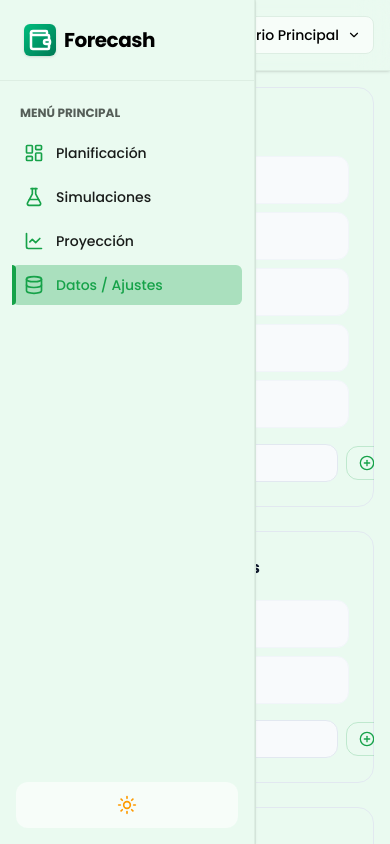
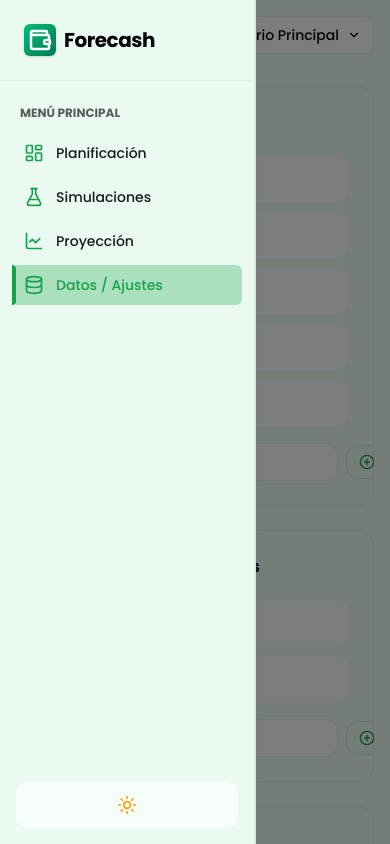
Before and after one commit to josegijon/Forecash-v2, a React (Vite) app in the folder frontend/: page /escenario/1/datos in a window 390 px wide. Both pictures are taken after a click on the button "Abrir menú". Built offline with nearby package versions, Linux system fonts and the light colour scheme.

Commit message:
feat: refactor Header, MainLayout, Sidebar, and SidebarNavigation components for improved functionality and UI responsiveness

```diff
--- a/frontend/src/ui/layout/Header/Header.tsx
+++ b/frontend/src/ui/layout/Header/Header.tsx
@@ -16,13 +16,13 @@ interface HeaderProps {
 }
 
 export const Header = ({ onMenuClick }: HeaderProps) => {
-    const location = useLocation();
+    // const location = useLocation();
 
     // const lastSegment = location.pathname.split("/").filter(Boolean).pop() ?? "";
     // const title = PAGE_TITLES[lastSegment] ?? "Forecash";
 
     return (
-        <header className="border-b border-border bg-background/20 backdrop-blur-lg sticky top-0 z-10 shadow-sm">
+        <header className="bg-background/60 backdrop-blur sticky top-0 z-10">
             <div className="h-full px-4 md:px-8 py-4 flex items-center justify-between gap-4">
                 {/* Botón menú móvil */}
                 <button
--- a/frontend/src/ui/layout/MainLayout.tsx
+++ b/frontend/src/ui/layout/MainLayout.tsx
@@ -10,28 +10,26 @@ export const MainLayout = ({ children }: MainLayoutProps) => {
     const [sidebarOpen, setSidebarOpen] = useState(false);
 
     return (
-        <div className="flex h-screen bg-background font-poppins text-foreground">
-            {/* Backdrop móvil */}
+        <div
+            className="flex h-screen bg-background font-poppins text-foreground"
+            onKeyDown={(e) => e.key === "Escape" && setSidebarOpen(false)}
+        >
             {sidebarOpen && (
                 <div
-                    className="fixed inset-0 lg:hidden"
+                    className="fixed inset-0 bg-black/50 z-11 lg:hidden"
                     onClick={() => setSidebarOpen(false)}
                 />
             )}
 
-            {/* Sidebar */}
-            <aside
-                className={`
-                    fixed lg:sticky top-0 z-30 h-screen
-                    w-64 border-r border-border
-                    transition-transform duration-300 bg-background
-                    ${sidebarOpen ? "translate-x-0" : "-translate-x-full lg:translate-x-0"}
-                `}
-            >
-                <Sidebar />
+            <aside className={`
+                fixed lg:sticky top-0 z-30 h-screen
+                w-64 border-r border-border
+                transition-transform duration-300 bg-background
+                ${sidebarOpen ? "translate-x-0" : "-translate-x-full lg:translate-x-0"}
+            `}>
+                <Sidebar onClose={() => setSidebarOpen(false)} />
             </aside>
 
-            {/* Contenido */}
             <div className="flex-1 flex flex-col min-w-0 overflow-auto">
                 <Header onMenuClick={() => setSidebarOpen(true)} />
                 <main className="flex-1 p-4 md:p-8">
--- a/frontend/src/ui/layout/Sidebar/Sidebar.tsx
+++ b/frontend/src/ui/layout/Sidebar/Sidebar.tsx
@@ -3,7 +3,11 @@ import { SidebarHeader } from "./SidebarHeader";
 import { SidebarNavigation } from "./SidebarNavigation";
 import { ThemeToggle } from "./ThemeToggle";
 
-export const Sidebar = () => {
+interface SidebarProps {
+    onClose: () => void;
+}
+
+export const Sidebar = ({ onClose }: SidebarProps) => {
     return (
         <div className="sticky top-0 z-11 flex flex-col justify-between h-screen shadow-sm border-r border-border">
             {/* Header */}
@@ -14,7 +18,7 @@ export const Sidebar = () => {
 
             {/* Navigation */}
             <nav className="flex-1 px-3 py-6 space-y-1 overflow-y-auto">
-                <SidebarNavigation />
+                <SidebarNavigation onClose={onClose} />
             </nav>
 
             <ThemeToggle />
--- a/frontend/src/ui/layout/Sidebar/SidebarNavLink.tsx
+++ b/frontend/src/ui/layout/Sidebar/SidebarNavLink.tsx
@@ -4,11 +4,13 @@ interface SidebarNavLinkProps {
     to: string;
     icon: React.ReactNode;
     label: string;
+    onClick?: () => void;
 };
 
-export const SidebarNavLink = ({ to, icon, label }: SidebarNavLinkProps) => (
+export const SidebarNavLink = ({ to, icon, label, onClick }: SidebarNavLinkProps) => (
     <NavLink
         to={to}
+        onClick={onClick}
         className={({ isActive }: { isActive: boolean }) =>
             `w-full relative flex items-center gap-3 px-3 py-2.5 rounded-md text-sm font-medium transition-all cursor-pointer group text-card-foreground
         ${isActive
--- a/frontend/src/ui/layout/Sidebar/SidebarNavigation.tsx
+++ b/frontend/src/ui/layout/Sidebar/SidebarNavigation.tsx
@@ -26,7 +26,11 @@ const NAV_ITEMS = [
     }
 ];
 
-export const SidebarNavigation = () => {
+interface SidebarNavigationProps {
+    onClose: () => void;
+}
+
+export const SidebarNavigation = ({ onClose }: SidebarNavigationProps) => {
     const { id } = useParams();
 
     return (
@@ -41,6 +45,7 @@ export const SidebarNavigation = () => {
                     to={`/escenario/${id}/${path}`}
                     icon={<Icon size={20} />}
                     label={label}
+                    onClick={onClose}
                 />
             ))}
         </>
```
